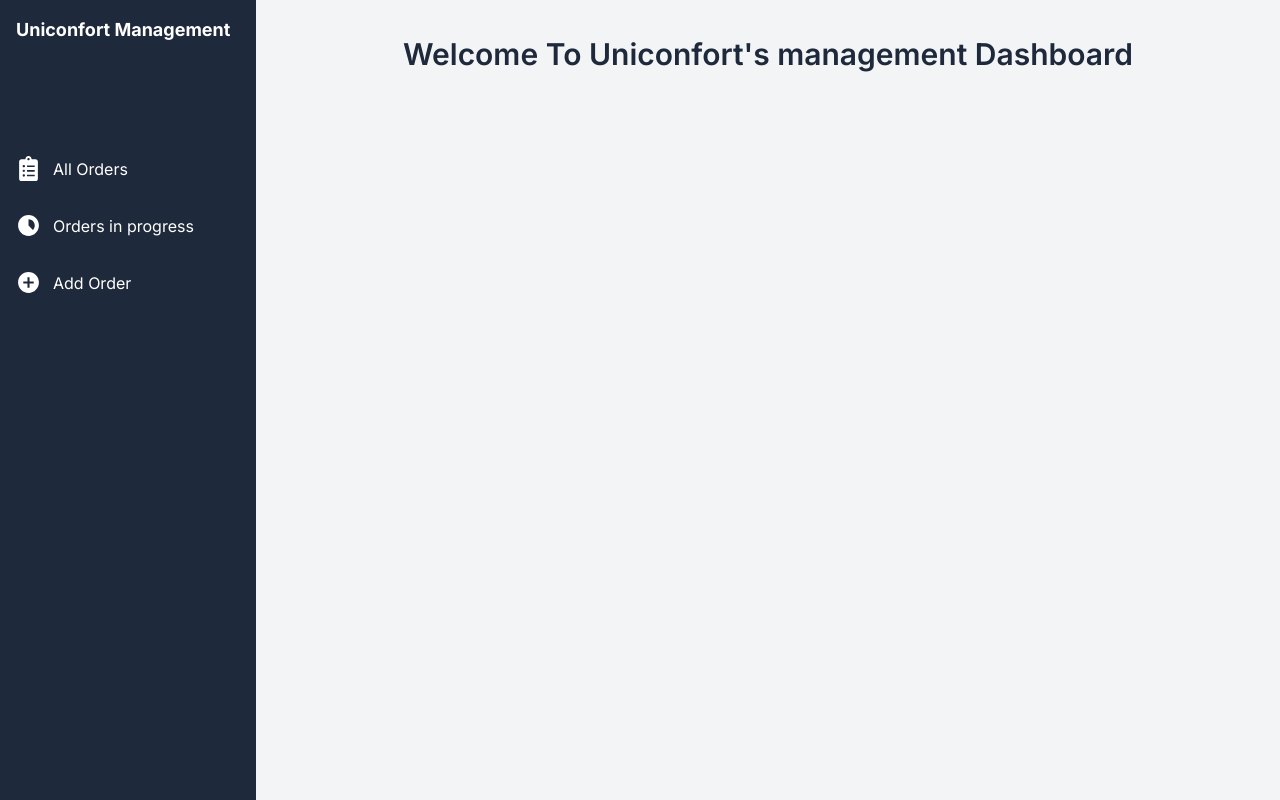
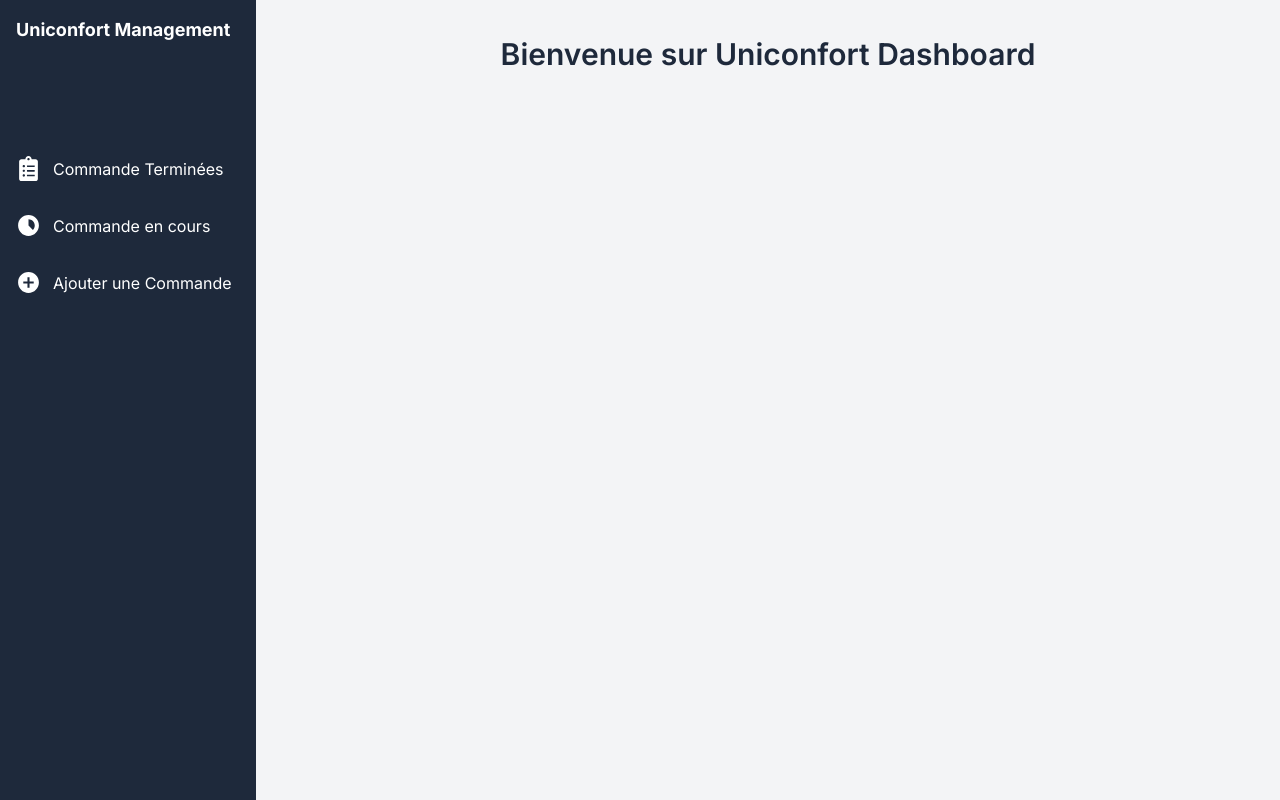
Before and after one commit to mohamedtahar7/uniconfort-management, a Next.js app: page / in a window 1280 px wide. Built offline with nearby package versions, Linux system fonts and the light colour scheme.

Commit message:
english to french

```diff
--- a/app/page.tsx
+++ b/app/page.tsx
@@ -10,7 +10,7 @@ export default function Home() {
   return (
     <main className="py-5 flex items-center justify-center">
       <h1 className="text-slate-800 text-lg sm:text-3xl text-center font-semibold">
-        Welcome To Uniconfort&#39;s management Dashboard
+        Bienvenue sur Uniconfort Dashboard
       </h1>
       <Button
         onClick={() => setActiveNav(!activeNav)}
--- a/components/MobileNav.tsx
+++ b/components/MobileNav.tsx
@@ -12,17 +12,17 @@ const MobileNav = ({ activeNav }: MobileNavProps) => {
     >
       <li>
         <Link className="transition hover:opacity-80" href={"/orders"}>
-          All Orders
+          Commande Terminées
         </Link>
       </li>
       <li>
         <Link className="transition hover:opacity-80" href={"/in-progress"}>
-          Orders in Progress
+          Commande en cours
         </Link>
       </li>
       <li>
         <Link className="transition hover:opacity-80" href={"/add"}>
-          Add Order
+          Ajouter une Commande
         </Link>
       </li>
     </nav>
--- a/components/OrderCard.tsx
+++ b/components/OrderCard.tsx
@@ -159,7 +159,7 @@ const OrderCard = ({ order }: OrderCardProps) => {
                 router.refresh();
               }}
             >
-              Finish
+              Terminé
             </Button>
             <Button
               onClick={() => {
@@ -172,7 +172,7 @@ const OrderCard = ({ order }: OrderCardProps) => {
                 }
               }}
             >
-              Next
+              Suivant
             </Button>
           </div>
           <Link href={`/add-note/${order?.id}`}>
--- a/components/Sidebar.tsx
+++ b/components/Sidebar.tsx
@@ -14,21 +14,21 @@ const Sidebar = () => {
           className="flex items-center gap-3 p-4 hover:bg-slate-700 cursor-pointer"
         >
           <FaClipboardList size={25} className="text-white" />
-          All Orders
+          Commande Terminées
         </Link>
         <Link
           href="/in-progress"
           className="flex items-center gap-3 p-4 hover:bg-slate-700 cursor-pointer"
         >
           <RiProgress3Fill size={25} className="text-white" />
-          Orders in progress
+          Commande en cours
         </Link>
         <Link
           href={"/add"}
           className="flex items-center gap-3 p-4 hover:bg-slate-700 cursor-pointer"
         >
           <MdAddCircle size={25} className="text-white" />
-          Add Order
+          Ajouter une Commande
         </Link>
       </ul>
     </div>
```
